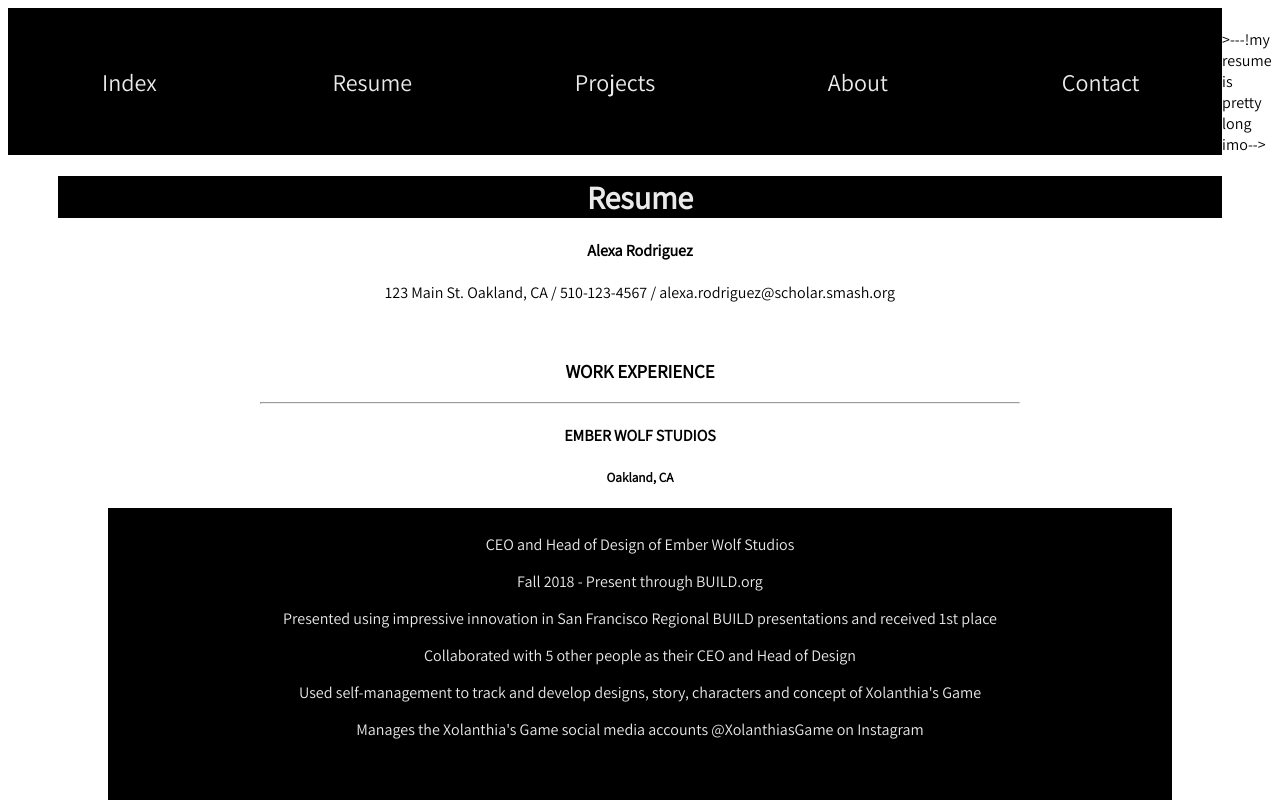
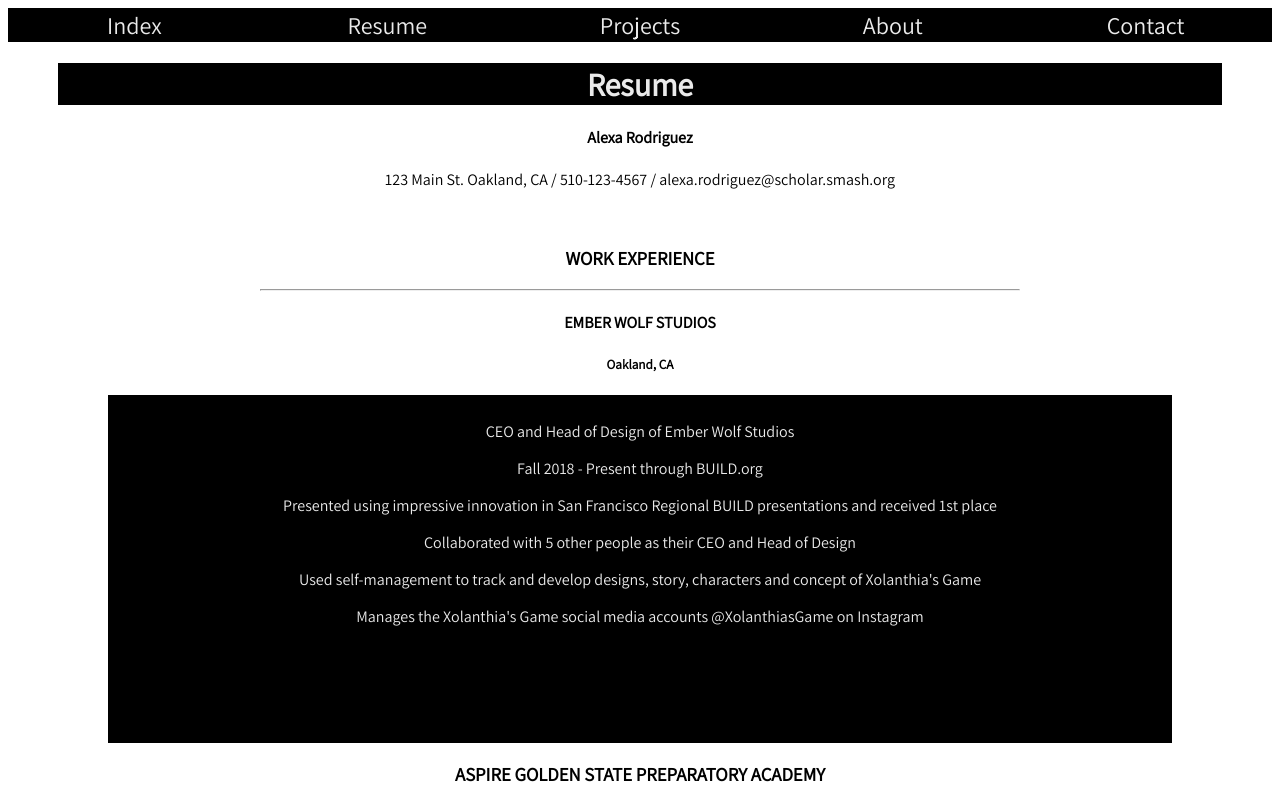
Before and after one commit to alexa-owo/alexa-owo.github.io, a plain HTML site: page Portfolio/resume.html in a window 1280 px wide. Shown: the top 800 px of the page. Drawn offline with Linux system fonts and the light colour scheme.

Commit message:
Update resume.html

```diff
--- a/Portfolio/resume.html
+++ b/Portfolio/resume.html
@@ -16,7 +16,7 @@
 <br>
          <div> <a href="contact.html"> Contact</a></div>
   <br>
-             >---!my resume is pretty long imo-->
+             <!--my resume is pretty long imo-->
     </nav>
         <div class="ctext">
     <div class="heading">
```
